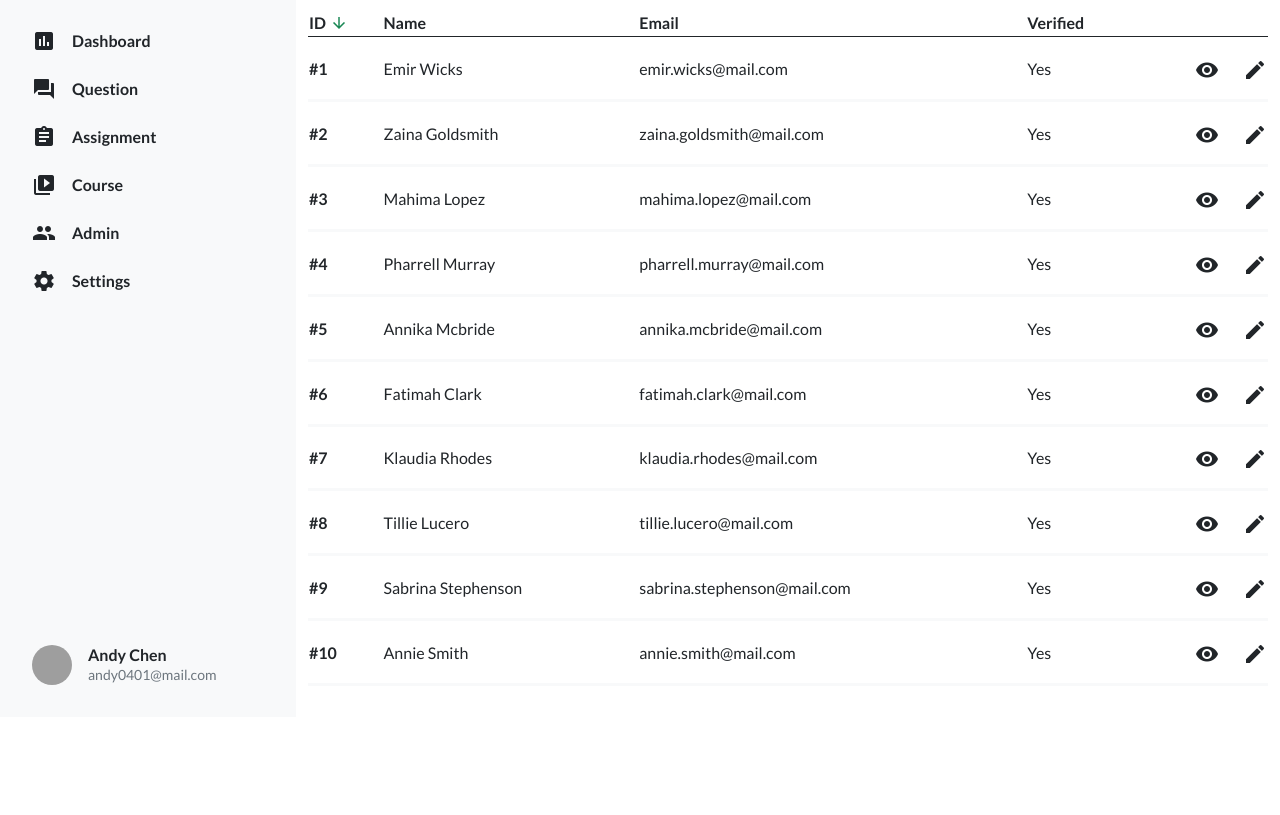
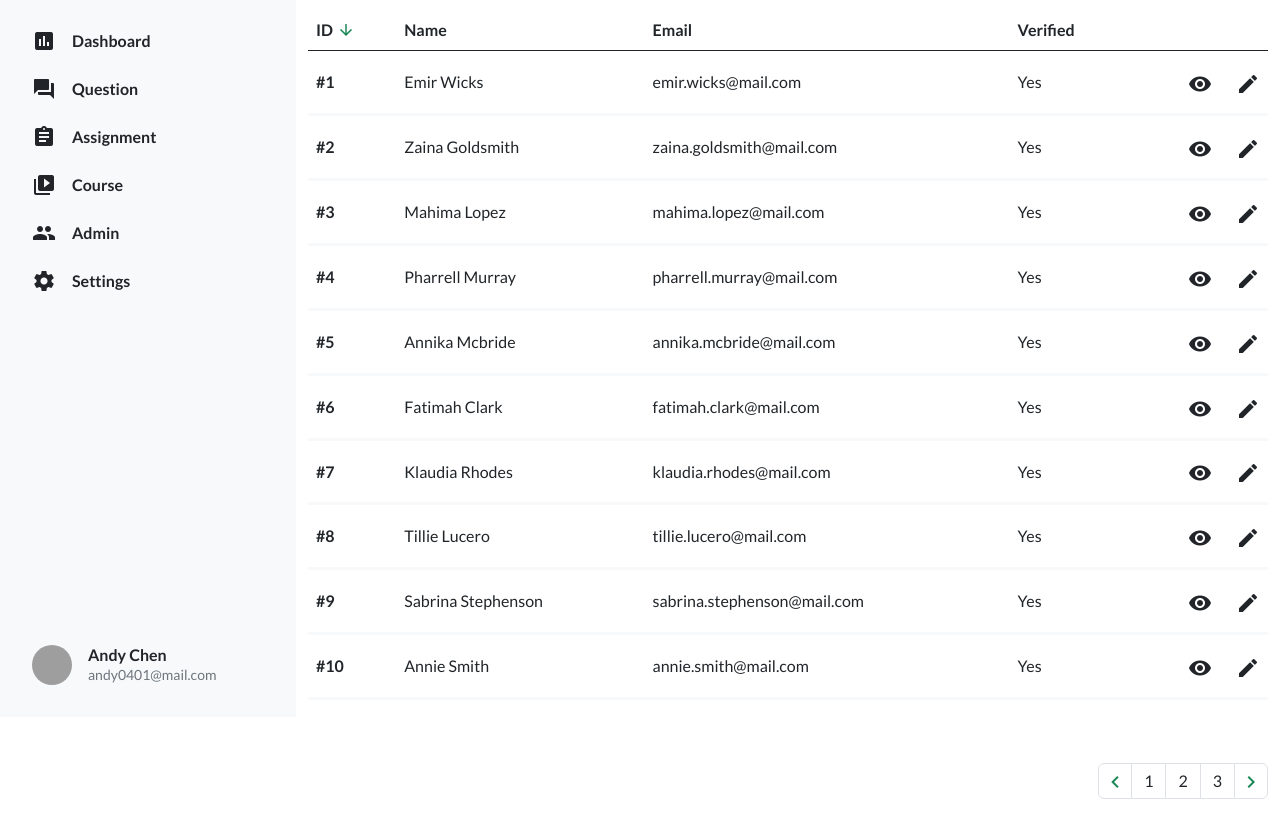
Before and after one commit to ZH-Wu/Week5, a website built with Vite: page pages/index.html in a window 1280 px wide. Shown: the part 83-898 px from the top of the page. Before the commit the page ends 800 px from the top, so only its background shows below. Built offline with nearby package versions, Linux system fonts and the light colour scheme; grey boxes are pictures that could not be loaded.

Commit message:
Upload final version of Week 5 Assignment

```diff
--- a/assets/scss/all.scss
+++ b/assets/scss/all.scss
@@ -26,6 +26,12 @@
 @import "/node_modules/bootstrap/scss/containers";
 @import "/node_modules/bootstrap/scss/grid";
 @import "/node_modules/bootstrap/scss/helpers";
+@import "/node_modules/bootstrap/scss/tables";
+@import "/node_modules/bootstrap/scss/buttons";
+@import "/node_modules/bootstrap/scss/nav";
+@import "/node_modules/bootstrap/scss/navbar";
+@import "/node_modules/bootstrap/scss/pagination";
+@import "/node_modules/bootstrap/scss/modal";
 
 // 7. Optionally include utilities API last to generate classes based on the Sass map in `_utilities.scss`
 @import "/node_modules/bootstrap/scss/utilities/api";
--- a/assets/scss/helpers/_variables.scss
+++ b/assets/scss/helpers/_variables.scss
@@ -756,7 +756,7 @@ $table-hover-bg-factor:       .075 !default;
 $table-hover-bg:              rgba($black, $table-hover-bg-factor) !default;
 
 $table-border-factor:         .1 !default;
-$table-border-width:          var(--#{$prefix}border-width) !default;
+$table-border-width:          none; // var(--#{$prefix}border-width) !default;
 $table-border-color:          var(--#{$prefix}border-color) !default;
 
 $table-striped-order:         odd !default;
@@ -1308,7 +1308,7 @@ $pagination-border-color:           var(--#{$prefix}border-color) !default;
 
 $pagination-focus-color:            var(--#{$prefix}link-hover-color) !default;
 $pagination-focus-bg:               var(--#{$prefix}secondary-bg) !default;
-$pagination-focus-box-shadow:       $focus-ring-box-shadow !default;
+$pagination-focus-box-shadow:       none; // $focus-ring-box-shadow !default
 $pagination-focus-outline:          0 !default;
 
 $pagination-hover-color:            var(--#{$prefix}link-hover-color) !default;
--- a/assets/scss/layout/_base.scss
+++ b/assets/scss/layout/_base.scss
@@ -12,5 +12,4 @@ img {
 a {
     text-decoration: none;
     display: block;
-
 }
--- a/assets/scss/pages/_index.scss
+++ b/assets/scss/pages/_index.scss
@@ -41,12 +41,10 @@ main {
 
 .table {
     width: 100%;
-}
-
+    margin-bottom: 63px;
     .arrow-downward {
         font-size: 18px;
     }
-
     tbody {
         tr {
             border-bottom: 3px solid var(--bs-light);
@@ -55,6 +53,15 @@ tbody {
                 padding-bottom: 17px;
             }
         }
+    }
+}
 
-
+.number a {
+    padding: 5px 12px;
+    color: $dark;
+    &:hover,
+    &:focus {
+        background: $success;
+        color: $white;
     }
+}
--- a/pages/index.html
+++ b/pages/index.html
@@ -269,6 +269,27 @@
           </tr>
         </tbody>
       </table>
+      <nav aria-label="Page navigation example">
+        <ul class="pagination justify-content-end">
+          <li class="page-item">
+            <a class="page-link p-1" href="#" aria-label="Previous">
+              <span class="material-icons text-success align-middle">
+                navigate_before
+              </span>
+            </a>
+          </li>
+          <li class="page-item number"><a class="page-link" href="#">1</a></li>
+          <li class="page-item number"><a class="page-link" href="#">2</a></li>
+          <li class="page-item number"><a class="page-link" href="#">3</a></li>
+          <li class="page-item">
+            <a class="page-link p-1" href="#" aria-label="Next">
+              <span class="material-icons text-success align-middle">
+                navigate_next
+              </span>
+            </a>
+          </li>
+        </ul>
+      </nav>
     </div>
   </main>
   <script type="module" src="../main.js"></script>
```
Lines whose indentation alone changed are shown as unchanged.
